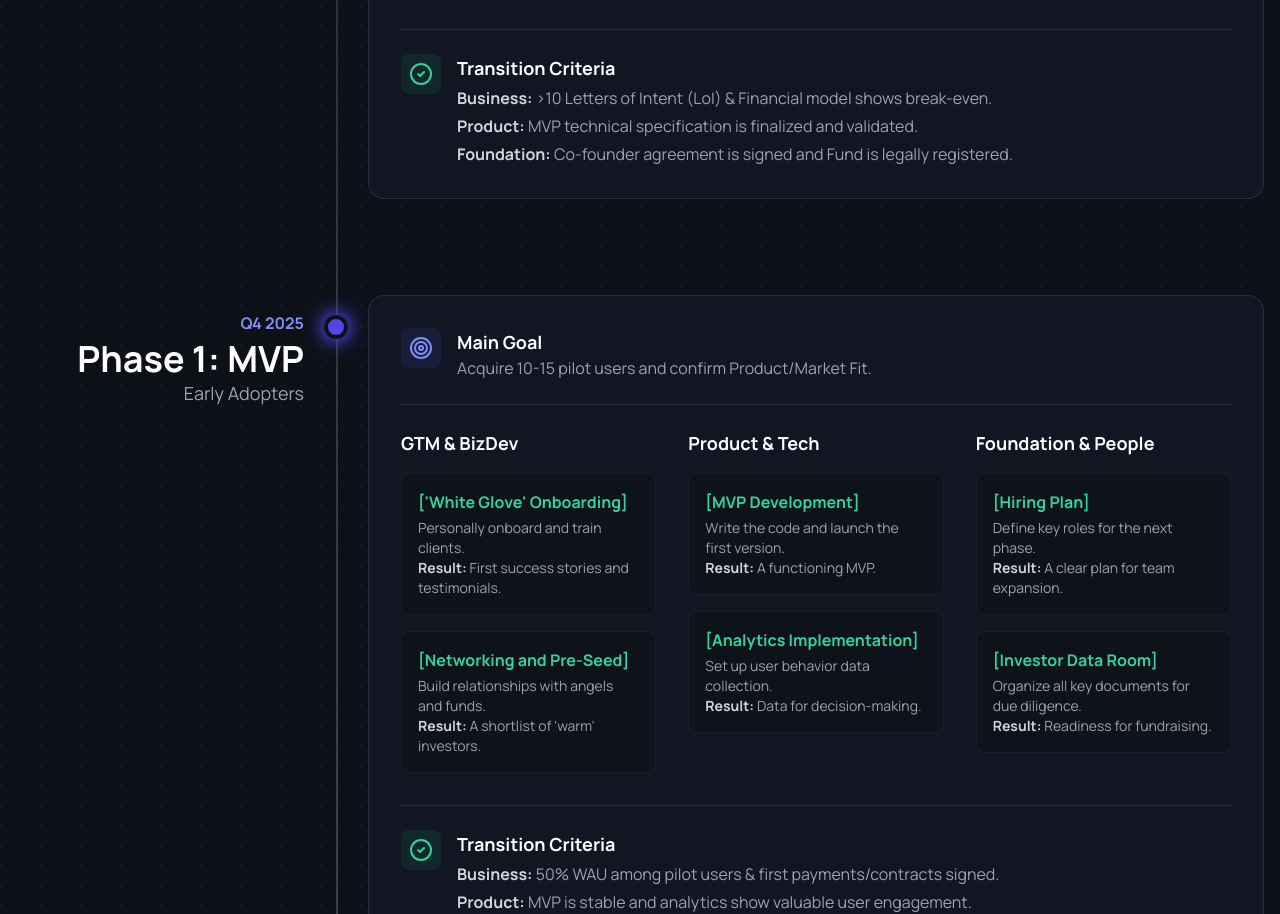
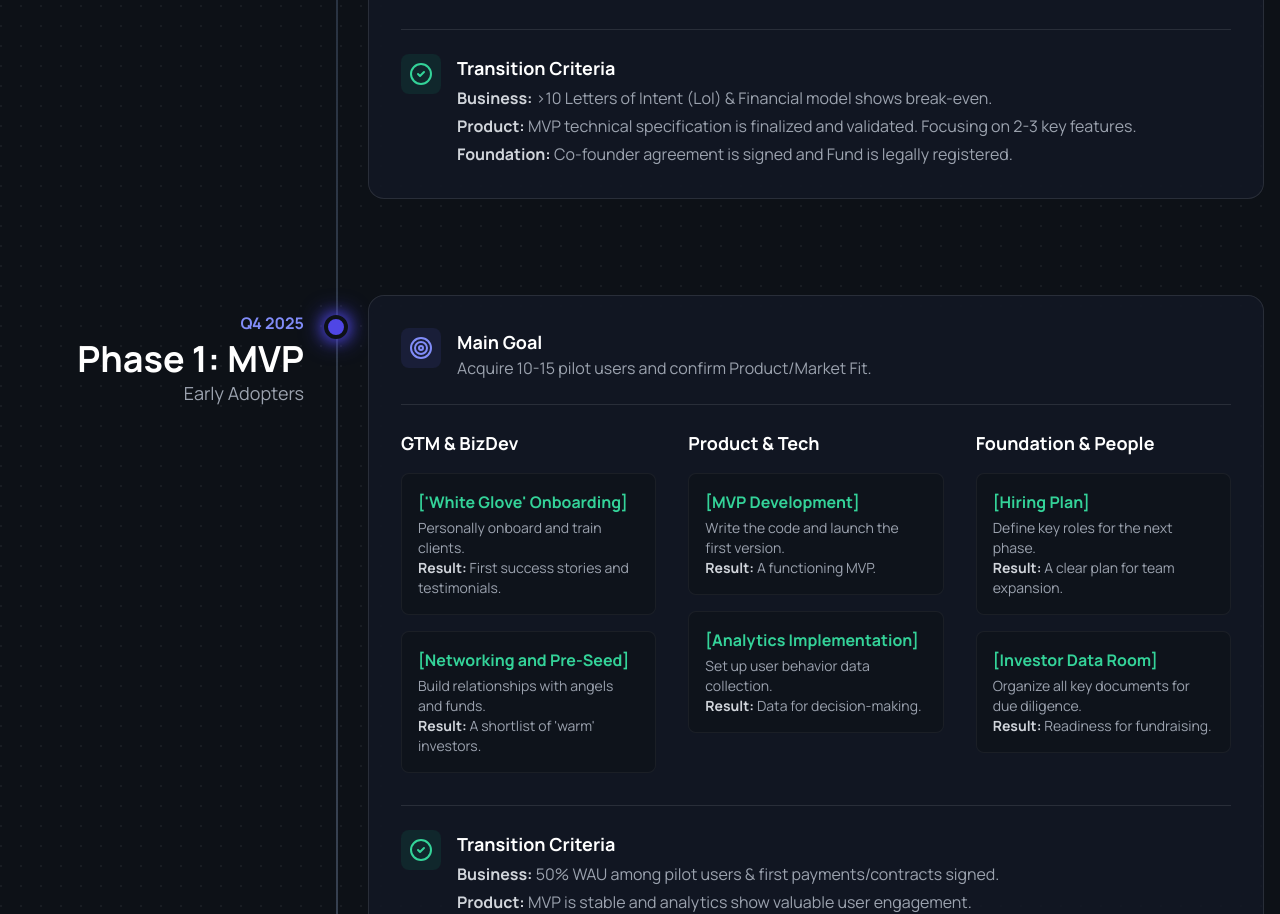
Before and after one commit to citadelnik/partnex_net_roadmap, a plain HTML site: page index.html in a window 1280 px wide. Shown: the part 875-1789 px from the top of the page. Drawn offline with nearby package versions, Linux system fonts and the light colour scheme.

Commit message:
Update index.html

```diff
--- a/index.html
+++ b/index.html
@@ -143,7 +143,7 @@
                                     <h3 class="text-lg font-bold text-white">Transition Criteria</h3>
                                     <ul class="text-base text-gray-400 list-inside mt-1 space-y-1">
                                         <li><strong class="text-gray-300">Business:</strong> >10 Letters of Intent (LoI) & Financial model shows break-even.</li>
-                                        <li><strong class="text-gray-300">Product:</strong> MVP technical specification is finalized and validated.</li>
+                                        <li><strong class="text-gray-300">Product:</strong> MVP technical specification is finalized and validated. Focusing on 2-3 key features.</li>
                                         <li><strong class="text-gray-300">Foundation:</strong> Co-founder agreement is signed and Fund is legally registered.</li>
                                     </ul>
                                 </div>
```
